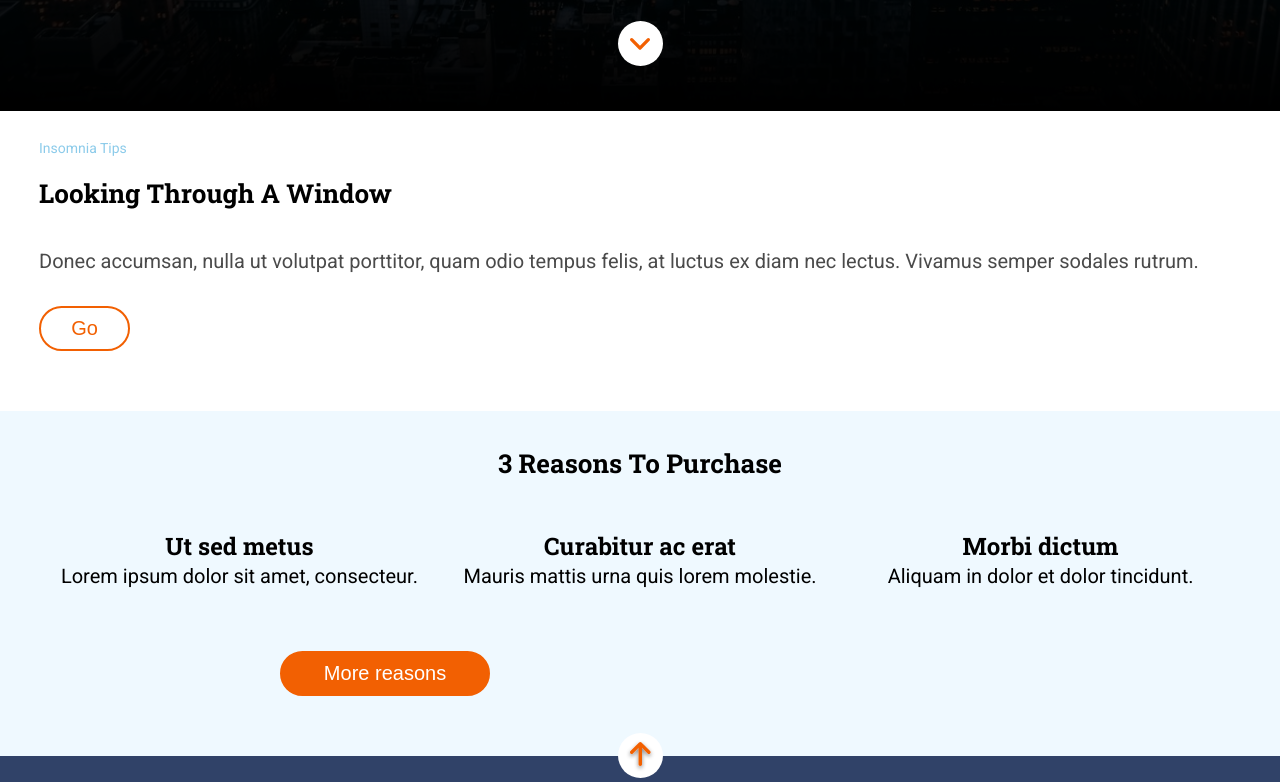
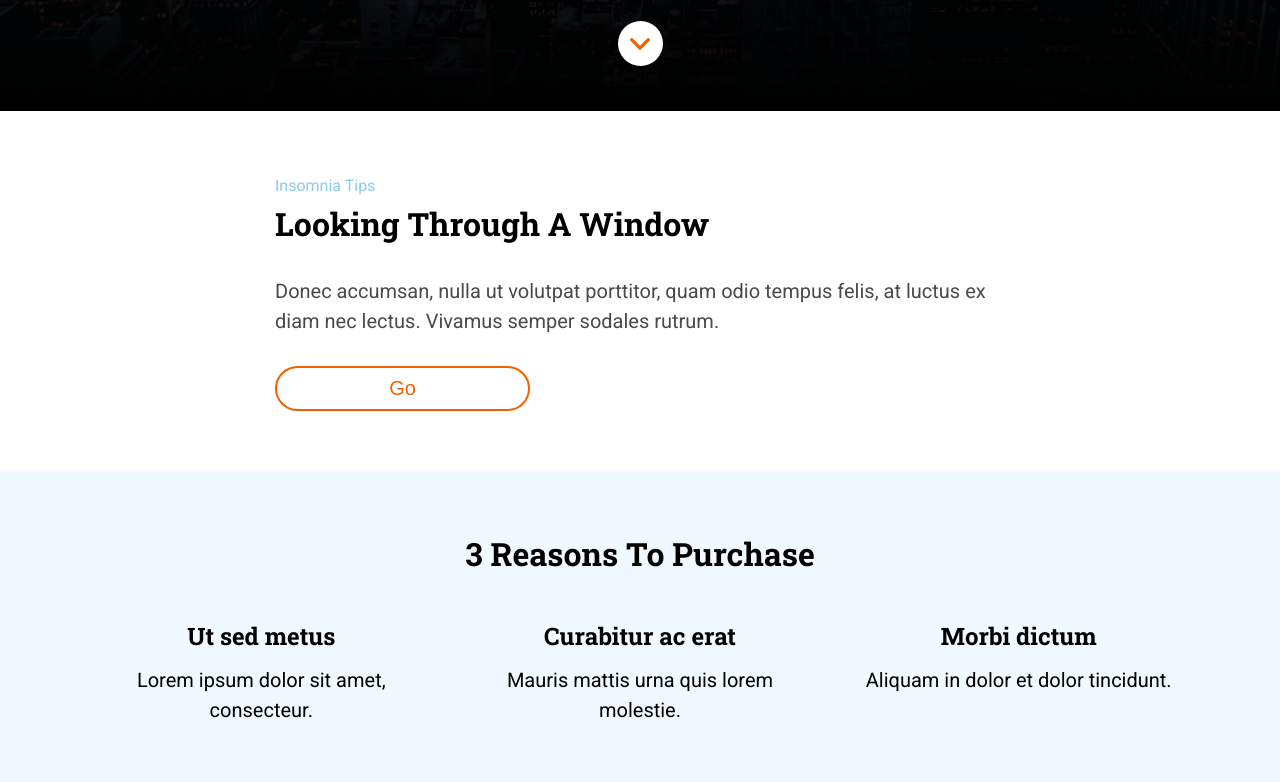
Before and after one commit to silviaparadag/web-design-html-scss, a website: page src/html/index.html in a window 1280 px wide. Shown: the part 689-1471 px from the top of the page. Drawn offline with nearby package versions, Linux system fonts and the light colour scheme; files that its build step writes are made by us from their sources; files whose address does not match are found by name.

Commit message:
Desktop: main sections

```diff
--- a/src/scss/layout/_main.scss
+++ b/src/scss/layout/_main.scss
@@ -182,7 +182,6 @@
         width: 216px;
         height: 30px;
     }
-
     .s1_title {
         width: 690px;
         height: 45px;
@@ -198,28 +197,33 @@
     .button1 {
         width: 91px;
     }
+    .section2 {
+        padding: 30px 39px 60px;
+    }
     .box_articles {
-        margin: 45px 38px 60px;
+        margin-top: 45px 0 60px;
         grid-template-columns: 1fr 1fr 1fr;
         grid-template-rows: 1fr;
-        gap: 27.7px;
+        gap: 30px;
     }
     .s2_title {
         font-size: 2.6rem;
+        font-weight: bold;
         line-height: 1.73;
     }
     .art_title {
         font-size: 2.4rem;
+        font-weight: bold;
         line-height: 1.25;
     }
-
     .art_text {
         font-size: 2rem;
         line-height: 1.5;
+        margin-top: 14px;
     }
     .button2 {
         width: 210px;
-        margin: 0 265px 0 265px;
+        margin: 60px 239px 0;
     }
 }
 @media screen and (min-width: 1280px) {
@@ -240,49 +244,39 @@
         margin-top: 30px;
     }
     .section1 {
-        padding: 30px 39px 60px;
+        padding: 60px 275px 60px 275px;
     }
     .s1_subtitle {
-        width: 216px;
-        height: 30px;
+        width: 360px;
+        font-size: 1.6rem;
+        line-height: 1.88;
+    }
+    .s1_title {
+        width: 730px;
+        font-size: 3.2rem;
+        font-weight: bold;
+        line-height: 1.41;
+    }
+    .s1_text {
+        width: 730px;
+    }
+    .button1 {
+        width: 255px;
+    }
+    .section2 {
+        padding: 60px 85px 60px;
+    }
+    .box_articles {
+        margin: 45px 0 60px;
+        gap: 26.2px;
+    }
+    .s2_title {
+        font-size: 3.2rem;
+        line-height: 1.41;
     }
 
-    .s1_title {
-        width: 690px;
-        height: 45px;
-        font-size: 2.6rem;
-        font-weight: 500;
-        line-height: 1.73;
-    }
-    .s1_text {
-        margin: 30px 0 30px;
-        font-size: 2rem;
-        line-height: 1.5;
-    }
-    .button1 {
-        width: 91px;
-    }
-    .box_articles {
-        margin: 45px 38px 60px;
-        grid-template-columns: 1fr 1fr 1fr;
-        grid-template-rows: 1fr;
-        gap: 27.7px;
-    }
-    .s2_title {
-        font-size: 2.6rem;
-        line-height: 1.73;
-    }
-    .art_title {
-        font-size: 2.4rem;
-        line-height: 1.25;
-    }
-
-    .art_text {
-        font-size: 2rem;
-        line-height: 1.5;
-    }
     .button2 {
-        width: 210px;
-        margin: 0 265px 0 265px;
+        width: 255px;
+        margin: 0 428px 0;
     }
 }
```
